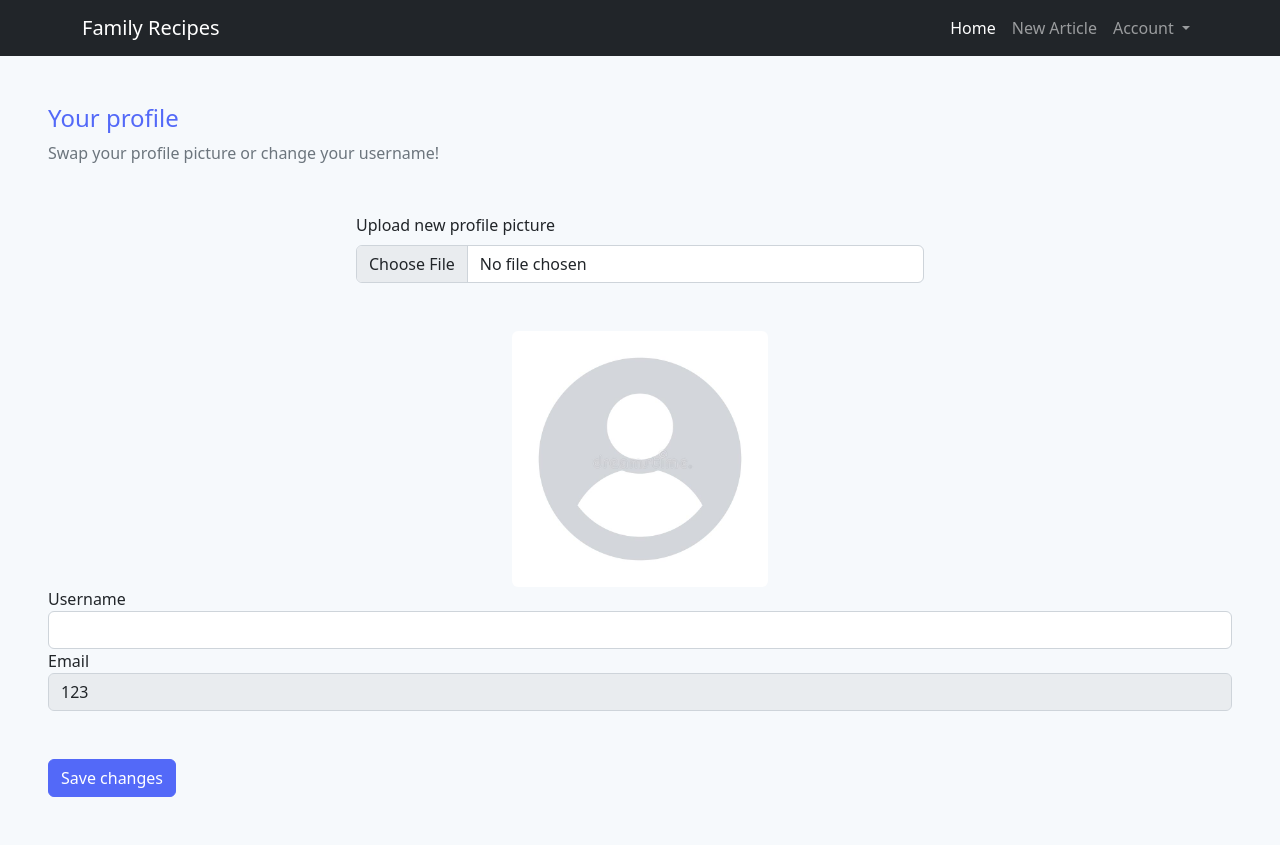
After one commit to tepesalexandru/recipes_blog, a PHP site: page /profile.php in a window 1280 px wide. The commit adds this page. Run offline with PHP 8.4, Linux system fonts and the light colour scheme; the visitor is signed in with stand-in values (Sample User, id 1).

Commit message:
users have profile picture

```diff
--- a/database_modeling.php
+++ b/database_modeling.php
@@ -26,6 +26,7 @@
         email NVARCHAR(50) NOT NULL,
         password NVARCHAR(100) NOT NULL,
         isAdmin INT(6) NOT NULL,
+        imageBlob LONGBLOB NOT NULL,
         isDisabled INT(6) NOT NULL DEFAULT 0
     )";
     $conn->query($sql);
--- a/includes/articles.inc.php
+++ b/includes/articles.inc.php
@@ -2,7 +2,7 @@
 require 'dbh.inc.php';
 function getBlogs($conn)
 {
-    $sql = "SELECT Articles.Id as id, title, content, username as author, publishedOn, imageBlob
+    $sql = "SELECT Articles.Id as id, title, content, username as author, publishedOn, Articles.imageBlob as imageBlob
     FROM Articles
     JOIN Users ON Articles.AuthorId = Users.Id";
     return $conn->query($sql);
--- a/includes/signup.inc.php
+++ b/includes/signup.inc.php
@@ -5,6 +5,8 @@ if (isset($_POST['signup-submit'])) {
     $email = $_POST['email'];
     $password = $_POST['password'];
     $passwordRepeat = $_POST['password-repeat'];
+    $data = file_get_contents("../assets/default_profile_picture.jpg");
+    $data = mysqli_real_escape_string($conn, $data);
 
     if (empty($username) || empty($email) || empty($password) || empty($passwordRepeat)) {
         header("Location: ../signup.php?error=emptyfields&name=" . $username . "&email=" . $email);
@@ -39,7 +41,7 @@ if (isset($_POST['signup-submit'])) {
                 exit();
             } else {
                 $isAdmin = $email == "admin@user.com" ? 1 : 0;
-                $sql = "INSERT INTO Users (username, email, password, isAdmin) VALUES (?, ?, ?, $isAdmin)";
+                $sql = "INSERT INTO Users (username, email, password, isAdmin, imageBlob) VALUES (?, ?, ?, $isAdmin, '$data')";
                 $stmt = mysqli_stmt_init($conn);
                 if (!mysqli_stmt_prepare($stmt, $sql)) {
                     header("Location: ../signup.php?error=sqlerror");
--- /dev/null
+++ b/profile.php
@@ -0,0 +1,37 @@
+<?php
+require 'header.php';
+$imageSrc = "";
+?>
+
+<div class="p-5">
+    <div class="mb-1">
+        <h3 class="h4 font-weight-bold text-theme">Your profile</h3>
+    </div>
+    <p class="text-muted mt-2 mb-5">Swap your profile picture or change your username!</p>
+
+    <form action="includes/save_profile.php" method="POST" enctype="multipart/form-data">
+        <div class="container col-md-6">
+            <div class="mb-5">
+                <label for="Image" class="form-label">Upload new profile picture</label>
+                <input class="form-control" type="file" id="formFile" onchange="preview()" name="article-cover">
+            </div>
+            <img id="frame" src="assets/default_profile_picture.jpg" class="rounded mx-auto d-block" height="256px" width="256px" style="object-fit: cover;" />
+        </div>
+        <div class="form-group">
+            <label for="usernameInput">Username</label>
+            <input type="text" class="form-control" id="usernameInput" name="username">
+        </div>
+        <div class="form-group mb-5">
+            <label for="emailInput">Email</label>
+            <input type="text" class="form-control" id="emailInput" name="email" disabled value="123">
+        </div>
+        <button type="submit" name="create-article-submit" class="btn btn-theme">Save changes</button>
+    </form>
+
+</div>
+
+<script>
+    function preview() {
+        frame.src = URL.createObjectURL(event.target.files[0]);
+    }
+</script>
--- a/templates/header.html.twig
+++ b/templates/header.html.twig
@@ -26,6 +26,9 @@
 							</li>
 						{% endif %}
 						<li>
+							<a class="dropdown-item" href="profile.php">Profile</a>
+						</li>
+						<li>
 							<hr class="dropdown-divider">
 						</li>
 						<form action="includes/logout.inc.php" method="POST">
--- a/view_articles.php
+++ b/view_articles.php
@@ -5,7 +5,7 @@ require 'includes/twig.inc.php';
 $articles = getBlogs($conn);
 
 ?>
-<div class="container">
+<div class="container mt-5">
     <div class="row">
         <?php
         foreach ($articles as $card) {
```
Also changed, not shown: includes/save_profile.php (added, +10 -0 lines), assets/default_profile_picture.jpg (added).
